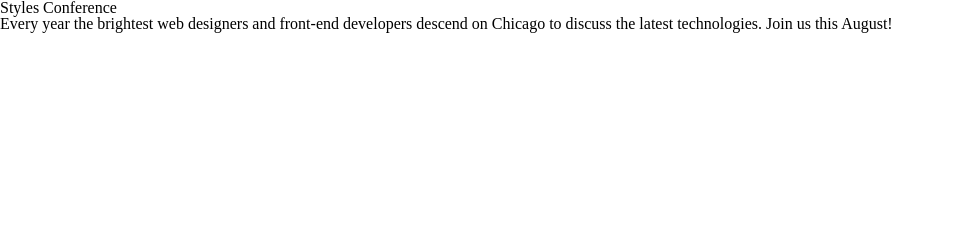
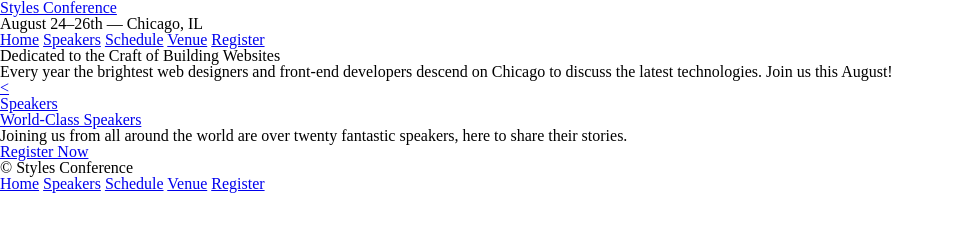
Before and after one commit to eastie71/learn_shayhowe, a plain HTML site: page index.html in a window 1280 px wide. Shown: the whole page, without its empty margins (0-954 px from the left). Drawn offline with Linux system fonts and the light colour scheme.

Commit message:
Headers, footers and sections

```diff
--- a/index.html
+++ b/index.html
@@ -6,7 +6,40 @@
     <link rel="stylesheet" href="assets/stylesheets/main.css">
   </head>
   <body>
-    <h1>Styles Conference</h1>
-    <p>Every year the brightest web designers and front-end developers descend on Chicago to discuss the latest technologies. Join us this August!</p>
+  	<header>
+  		<h1>
+			<a href="index.html">Styles Conference</a>
+		</h1>
+		<h3>August 24&ndash;26th &mdash; Chicago, IL</h3>
+		<nav>
+			<a href="index.html">Home</a>
+			<a href="speakers.html">Speakers</a>
+			<a href="schedule.html">Schedule</a>
+			<a href="venue.html">Venue</a>
+			<a href="register.html">Register</a>
+		</nav>
+	</header>
+	<section>
+		<h2>Dedicated to the Craft of Building Websites</h2>
+		<p>Every year the brightest web designers and front-end developers descend on Chicago to discuss the latest technologies. Join us this August!</p>
+		<section>
+			<a href="speakers.html"><
+		    	<h5>Speakers</h5>
+		    	<h3>World-Class Speakers</h3>
+			</a>
+		    <p>Joining us from all around the world are over twenty fantastic speakers, here to share their stories.</p>
+  		</section>
+  		<a href="register.html">Register Now</a>
+	</section>
+	<footer>
+		<small>&copy; Styles Conference</small>
+		<nav>
+			<a href="index.html">Home</a>
+			<a href="speakers.html">Speakers</a>
+			<a href="schedule.html">Schedule</a>
+			<a href="venue.html">Venue</a>
+			<a href="register.html">Register</a>
+		</nav>
+	</footer>
   </body>
 </html>
```
